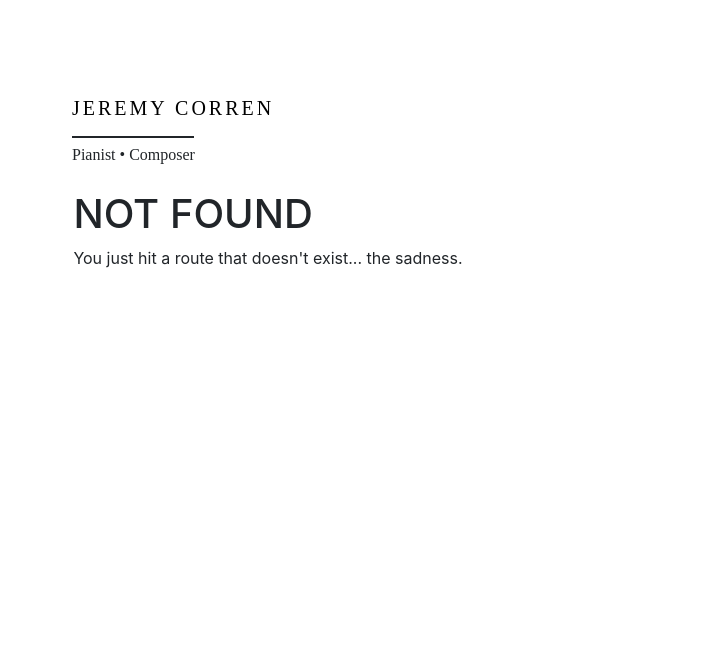
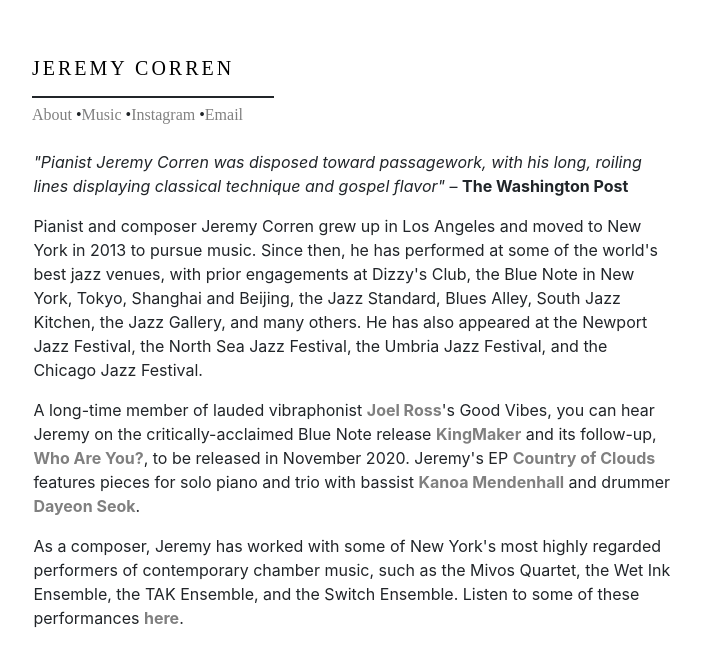
Before and after one commit to jeremycorren/website, a Gatsby site: page /about in a window 1280 px wide. Before the commit this address had no page. Shown: the whole page, without its empty margins (24-725 px from the left). Built offline with nearby package versions, Linux system fonts and the light colour scheme; Gatsby itself is replaced by a stand-in of ours; a web font is replaced by a local one.

Commit message:
Redesign with images and text

```diff
--- a/package.json
+++ b/package.json
@@ -12,9 +12,9 @@
     "gatsby-plugin-manifest": "^2.2.39",
     "gatsby-plugin-offline": "^3.0.32",
     "gatsby-plugin-react-helmet": "^3.1.21",
-    "gatsby-plugin-sharp": "^2.4.3",
-    "gatsby-source-filesystem": "^2.1.46",
-    "gatsby-transformer-sharp": "^2.3.13",
+    "gatsby-plugin-sharp": "^2.6.42",
+    "gatsby-source-filesystem": "^2.3.34",
+    "gatsby-transformer-sharp": "^2.5.17",
     "prop-types": "^15.7.2",
     "react": "^16.12.0",
     "react-bootstrap": "^1.0.0-beta.17",
--- a/src/components/header.js
+++ b/src/components/header.js
@@ -27,7 +27,12 @@
       <div className="subtitle" style={{
         marginLeft: `1rem`,
         marginTop: `0.3rem`
-      }}>Pianist • Composer</div>
+      }}>
+        <Link to="/about">About</Link> •
+        <a href="https://jeremycorren.bandcamp.com/album/country-of-clouds" target="_blank" rel="noopener noreferrer">Music</a> •
+        <a href="https://instagram.com/jeremy.corren" target="_blank" rel="noopener noreferrer">Instagram</a> •
+        <a href="mailto:contact@jeremycorrenmusic.com">Email</a>
+      </div>
     </div>
   </header>
 )
--- a/src/components/layout.css
+++ b/src/components/layout.css
@@ -1,17 +1,21 @@
 hr {
   border: 1px solid;
-  width: 7.5rem;
+  width: 15rem;
   margin: 0px;
   margin-left: 1rem;
 }
 
 a {
-  color: #a1a1a1;
+  color: #808080;
   text-decoration: none !important;
 }
 
+p a {
+  font-weight: bold;
+}
+
 a:hover {
-  color: #d1d1d1;
+  color: #b3b3b3;
 }
 
 iframe {
@@ -28,7 +32,7 @@
 }
 
 .inner {
-  margin: 5rem;
+  margin: 2.5rem;
 }
 
 .title, .subtitle {
@@ -37,6 +41,10 @@
 
 .content {
   font-family: 'Source Sans Pro';
+}
+
+.about {
+  max-width: 40rem;
 }
 
 .fade-in {
--- /dev/null
+++ b/src/pages/about.js
@@ -0,0 +1,27 @@
+import React from "react"
+import { Link } from "gatsby"
+
+import Layout from "../components/layout"
+import SEO from "../components/seo"
+
+const SecondPage = () => (
+  <Layout>
+    <SEO title="About" />
+    <div className="about">
+      <p><em>
+        "Pianist Jeremy Corren was disposed toward passagework, with his long, roiling lines displaying classical technique and gospel flavor" </em> – <b>The Washington Post</b>
+      </p>
+      <p>
+        Pianist and composer Jeremy Corren grew up in Los Angeles and moved to New York in 2013 to pursue music. Since then, he has performed at some of the world's best jazz venues, with prior engagements at Dizzy's Club, the Blue Note in New York, Tokyo, Shanghai and Beijing, the Jazz Standard, Blues Alley, South Jazz Kitchen, the Jazz Gallery, and many others. He has also appeared at the Newport Jazz Festival, the North Sea Jazz Festival, the Umbria Jazz Festival, and the Chicago Jazz Festival.
+      </p>
+      <p>
+        A long-time member of lauded vibraphonist <a href="http://www.iplayvibes.com/" target="_blank" rel="noopener noreferrer">Joel Ross</a>'s Good Vibes, you can hear Jeremy on the critically-acclaimed Blue Note release <a href="https://store.bluenote.com/products/joel-ross-kingmaker" target="_blank" rel="noopener noreferrer">KingMaker</a> and its follow-up, <a href="https://store.bluenote.com/products/joel-ross-who-are-you" target="_blank" rel="noopener noreferrer">Who Are You?</a>, to be released in November 2020. Jeremy's EP <a href="https://jeremycorren.bandcamp.com/album/country-of-clouds" target="_blank" rel="noopener noreferrer">Country of Clouds</a> features pieces for solo piano and trio with bassist <a href="https://kanoamusic.com/" target="_blank" rel="noopener noreferrer">Kanoa Mendenhall</a> and drummer <a href="https://www.instagram.com/dayeon_seok_">Dayeon Seok</a>.
+      </p>
+      <p>
+        As a composer, Jeremy has worked with some of New York's most highly regarded performers of contemporary chamber music, such as the Mivos Quartet, the Wet Ink Ensemble, the TAK Ensemble, and the Switch Ensemble. Listen to some of these performances <a href="https://soundcloud.com/jeremycorren" rel="noopener noreferrer">here</a>.
+      </p>
+    </div>
+  </Layout>
+)
+
+export default SecondPage
--- a/src/pages/page-2.js
+++ /dev/null
@@ -1,16 +0,0 @@
-import React from "react"
-import { Link } from "gatsby"
-
-import Layout from "../components/layout"
-import SEO from "../components/seo"
-
-const SecondPage = () => (
-  <Layout>
-    <SEO title="Page two" />
-    <h1>Hi from the second page</h1>
-    <p>Welcome to page 2</p>
-    <Link to="/">Go back to the homepage</Link>
-  </Layout>
-)
-
-export default SecondPage
```
Also changed, not shown: src/pages/index.js (+17 -19 lines), src/images/portrait.jpg (added), 2 other files.
